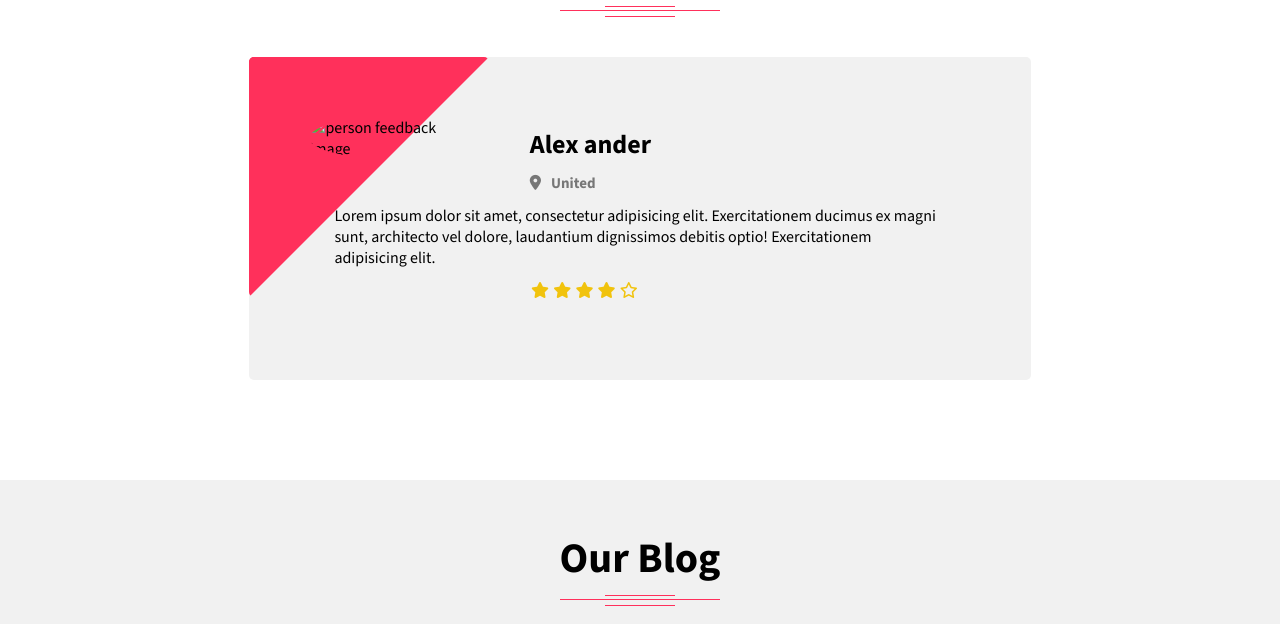
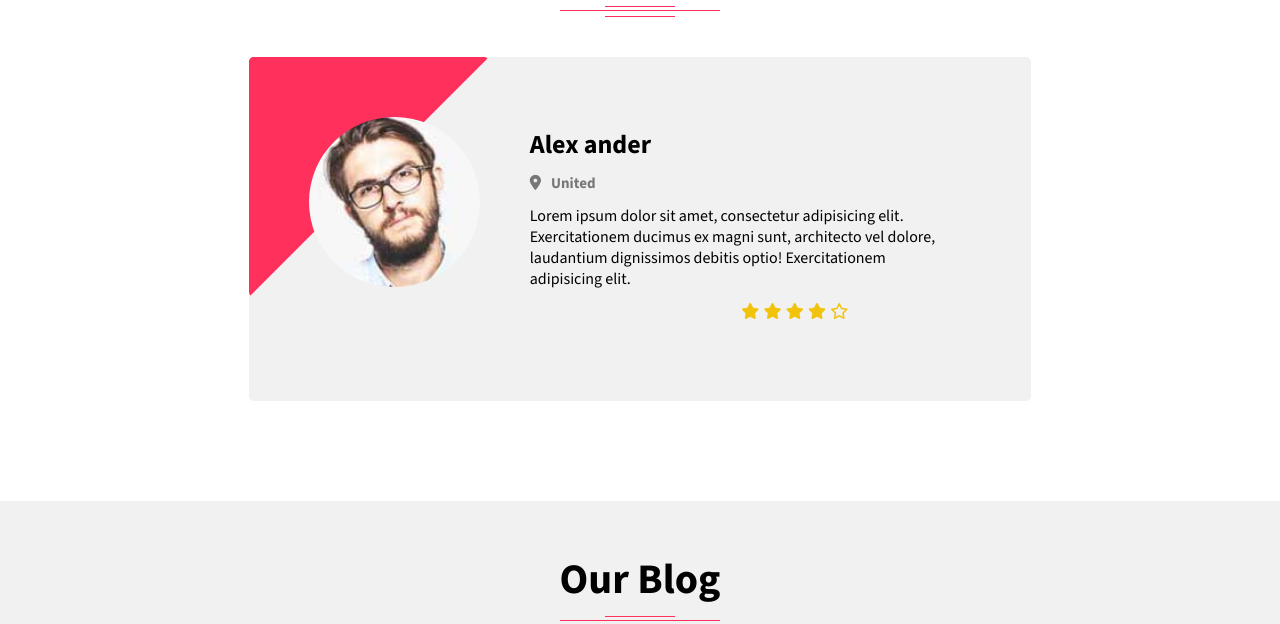
Before and after one commit to maiallam57/Fokir, a plain HTML site: page index.html in a window 1280 px wide. Shown: the part 3139-3763 px from the top of the page. Drawn offline with nearby package versions, Linux system fonts and the light colour scheme; the site is published under a folder, as on GitHub Pages, so addresses that start at the root find nothing.

Commit message:
Update index.html

```diff
--- a/index.html
+++ b/index.html
@@ -244,7 +244,7 @@
                 <div class="testimonial-item">
                     <div class="testimonial-img">
                         <div class="border"></div>
-                        <img src="/images/feedback.jpg" alt="person feedback image">
+                        <img src="images/feedback.jpg" alt="person feedback image">
                     </div>
 
                     <div class="testimonial-content">
```
